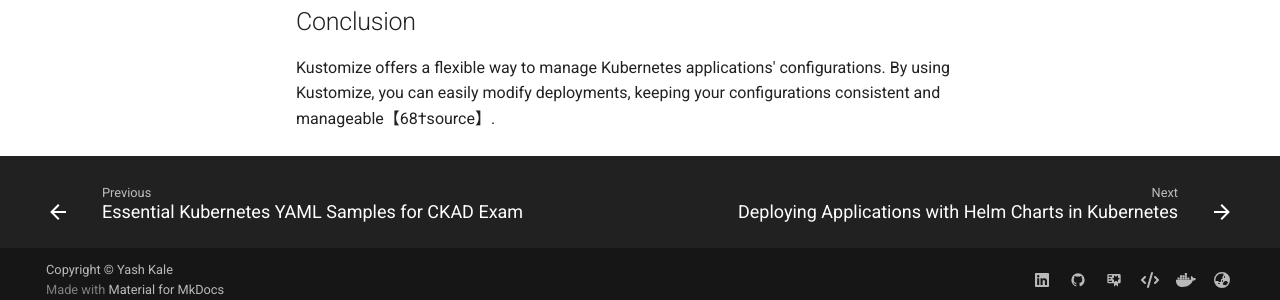
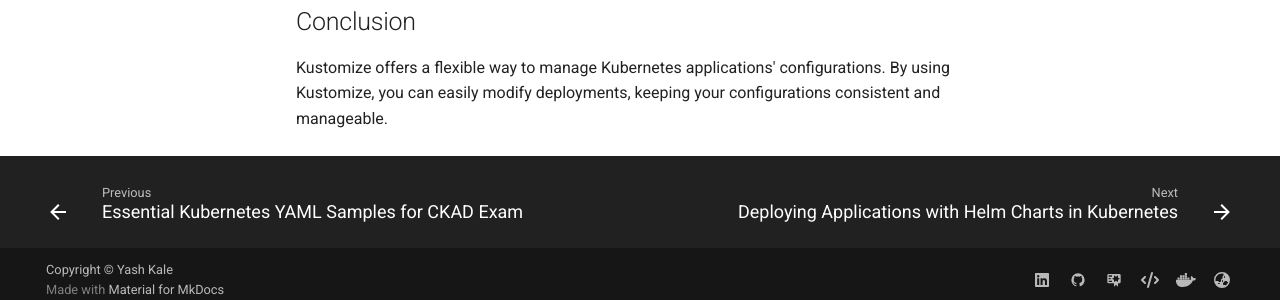
Before and after one commit to imyashkale/portfolio, an MkDocs documentation site: the page built from docs/blog/posts/ckad/kustomize.md, in a window 1280 px wide and 900 px high, scrolled down 1190 px. Shown: the part 588-888 px from the top of the window. Built offline with MkDocs 1.6.1 and Material for MkDocs 9.7.7, drawn with Linux system fonts in a browser that asks for light colours.

Commit message:
CKAD: Applications Deployment Updated

```diff
--- a/docs/blog/posts/ckad/kustomize.md
+++ b/docs/blog/posts/ckad/kustomize.md
@@ -70,4 +70,4 @@ With Kustomize, you can create an overlay that changes the values in the ConfigM
 
 ## Conclusion
 
-Kustomize offers a flexible way to manage Kubernetes applications' configurations. By using Kustomize, you can easily modify deployments, keeping your configurations consistent and manageable【68†source】.
+Kustomize offers a flexible way to manage Kubernetes applications' configurations. By using Kustomize, you can easily modify deployments, keeping your configurations consistent and manageable.
```
Also changed, not shown: docs/blog/posts/ckad/blue-green-canary-deployment.md (+0 -4 lines).
